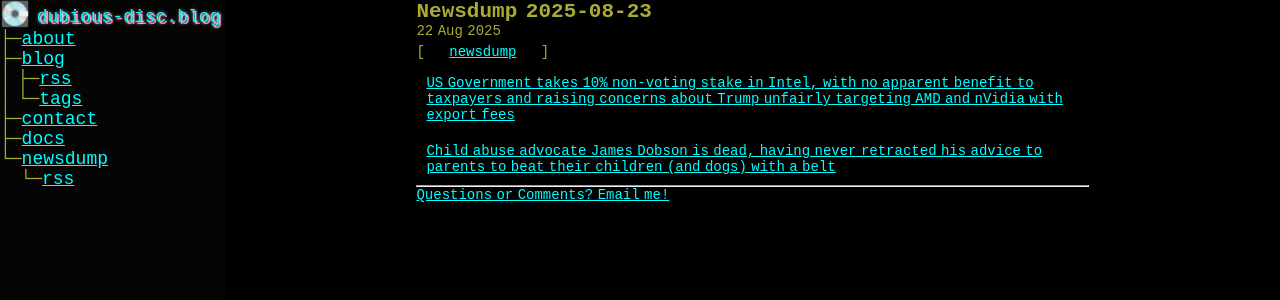
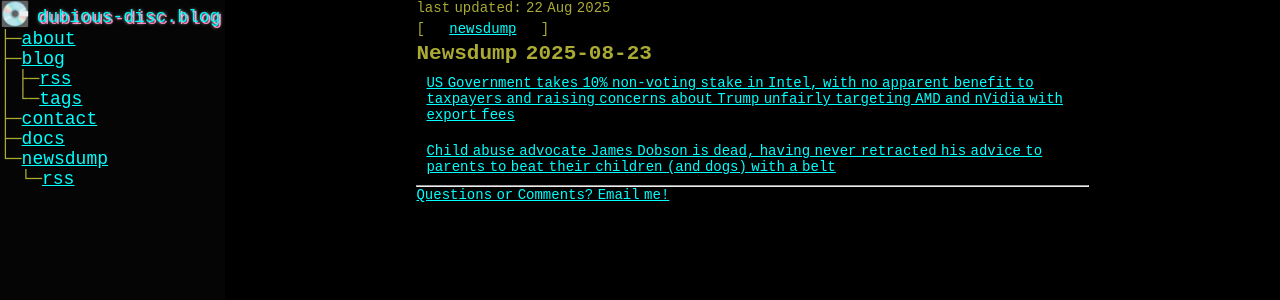
Before and after one commit to paranoid-porygon/paranoid-porygon.github.io, a Jekyll site: the page built from _posts/newsdump/2025-08-22-newsdump-20250822.md, in a window 1280 px wide. Shown: the top 300 px of the page. Built offline with Jekyll 4.4.1, drawn with Linux system fonts in a browser that asks for light colours.

Commit message:
post layout change

```diff
--- a/_layouts/post.html
+++ b/_layouts/post.html
@@ -5,13 +5,13 @@ excerpt_separator: <!--excerpt-->
 
 <article id="post">
     <header class="post-header">
-        <h1 class="post-title">{{ page.title }}</h1>
-	<div class="post-date">{{ page.date | date_to_string  }}</div>
+	<div class="post-date"> last updated: {{ page.date | date_to_string  }}</div>
 	<nav><ul class="tag-links">[
             {% for tag in page.tags %}
 	    <li>{% if tag != page.tags[0] %}, {% endif %}<a href="/blog/tags/#tag-{{ tag }}">{{ tag }}</a></li>
             {% endfor %}
 	]</ul></nav>
+	<h1 class="post-title">{{ page.title }}</h1>
     </header>
     {{ content }}
     <hr>
```
